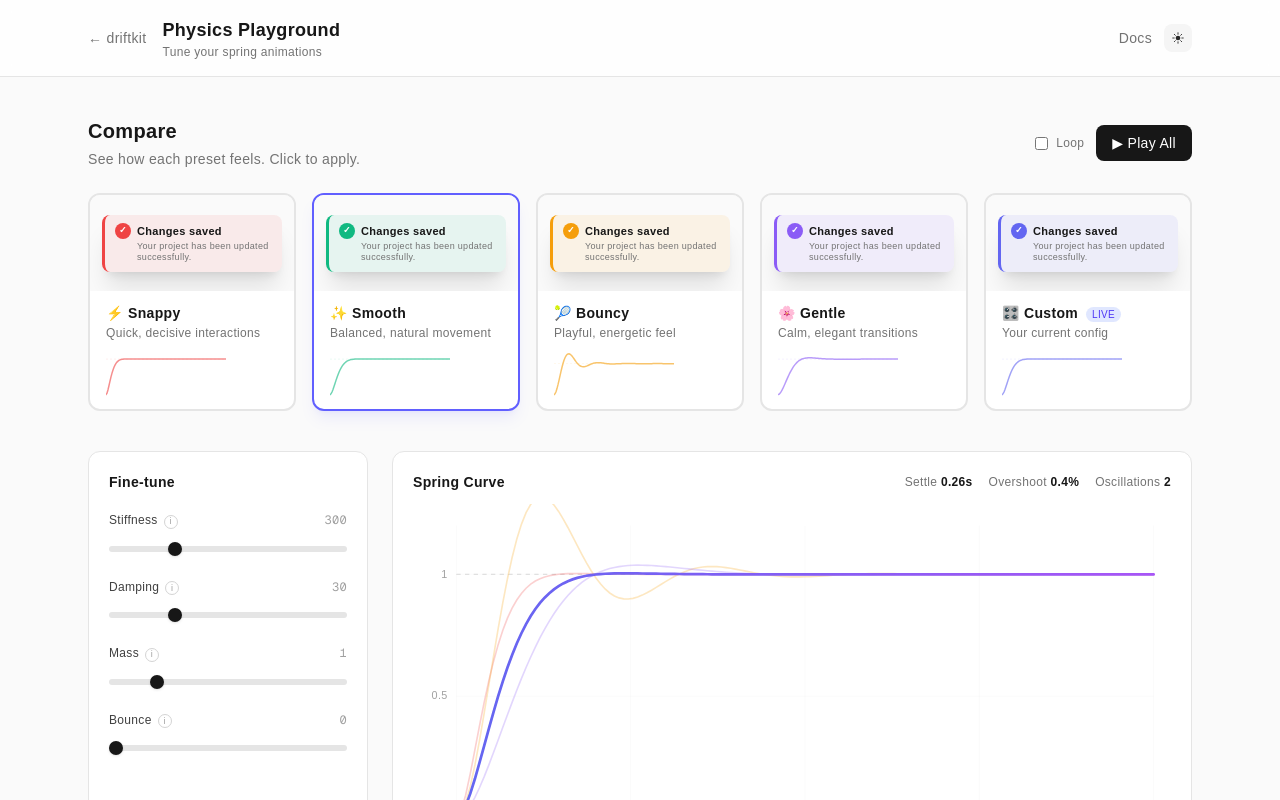
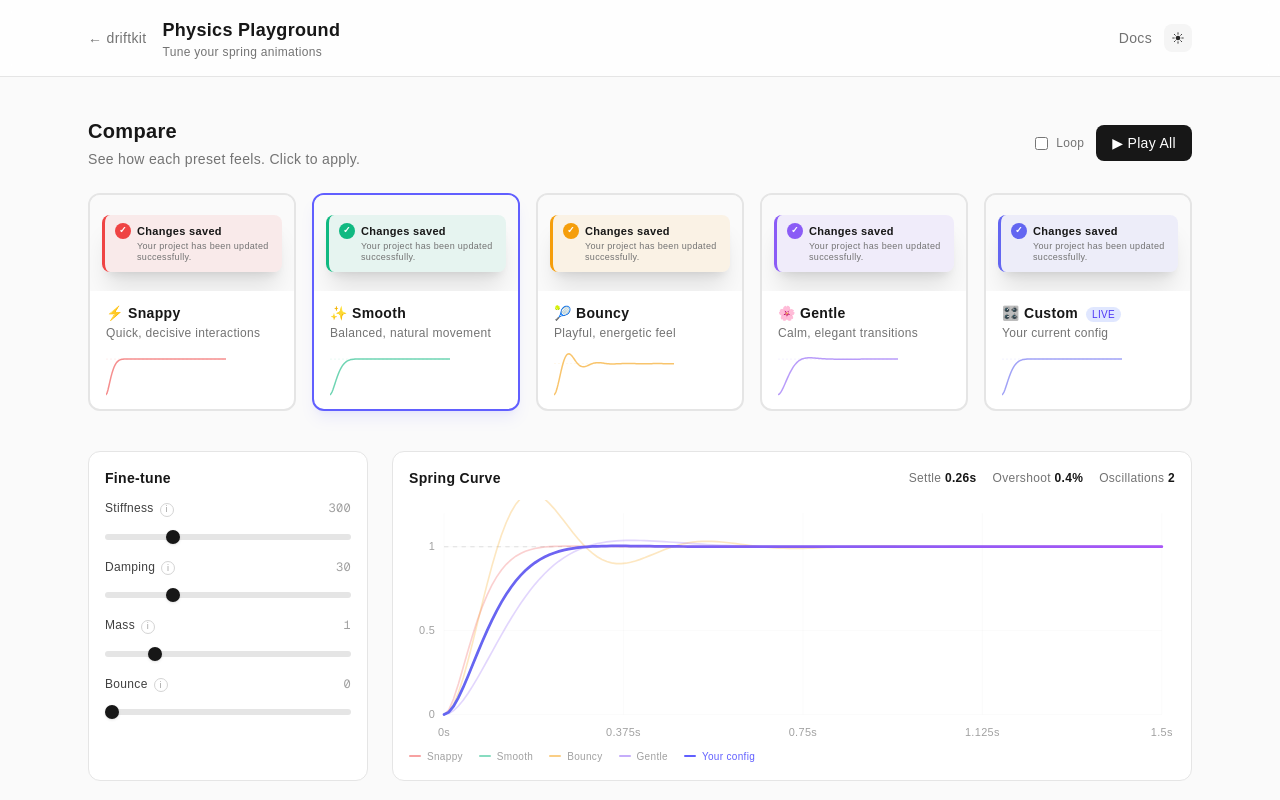
Before and after one commit to kippledigital/driftkit, a Next.js app: page /playground in a window 1280 px wide. Shown: the top 800 px of the page. Built offline with nearby package versions, Linux system fonts and the light colour scheme; a web font is replaced by a local one.

Commit message:
fix: compact fine-tune + spring curve cards

```diff
--- a/src/app/playground/page.tsx
+++ b/src/app/playground/page.tsx
@@ -207,8 +207,8 @@ function SpringCurveDetail({ config }: { config: PhysicsConfig }) {
     })),
   []);
 
-  const padding = { top: 20, right: 16, bottom: 30, left: 40 };
-  const w = 700, h = 320;
+  const padding = { top: 12, right: 12, bottom: 24, left: 32 };
+  const w = 700, h = 220;
   const plotW = w - padding.left - padding.right;
   const plotH = h - padding.top - padding.bottom;
   const maxY = Math.max(...data.points, 1.2);
@@ -227,7 +227,7 @@ function SpringCurveDetail({ config }: { config: PhysicsConfig }) {
   const valueLabels = [0, 0.5, 1];
 
   return (
-    <div className="rounded-xl border border-neutral-200 dark:border-neutral-800 bg-white dark:bg-neutral-900 p-5 flex flex-col h-full">
+    <div className="rounded-xl border border-neutral-200 dark:border-neutral-800 bg-white dark:bg-neutral-900 p-4 flex flex-col">
       <div className="flex items-center justify-between mb-3">
         <h3 className="text-sm font-semibold text-neutral-900 dark:text-white">Spring Curve</h3>
         <div className="flex gap-4 text-xs text-neutral-500 dark:text-neutral-400">
@@ -464,7 +464,7 @@ export default function PhysicsPlayground() {
         {/* Controls + Curve */}
         <section className="grid grid-cols-1 lg:grid-cols-[280px_1fr] gap-6">
           {/* Sliders */}
-          <div className="rounded-xl border border-neutral-200 dark:border-neutral-800 bg-white dark:bg-neutral-900 p-5 space-y-5">
+          <div className="rounded-xl border border-neutral-200 dark:border-neutral-800 bg-white dark:bg-neutral-900 p-4 space-y-3">
             <h3 className="text-sm font-semibold text-neutral-900 dark:text-white">Fine-tune</h3>
             {sliders.map(s => (
               <div key={s.key}>
```
